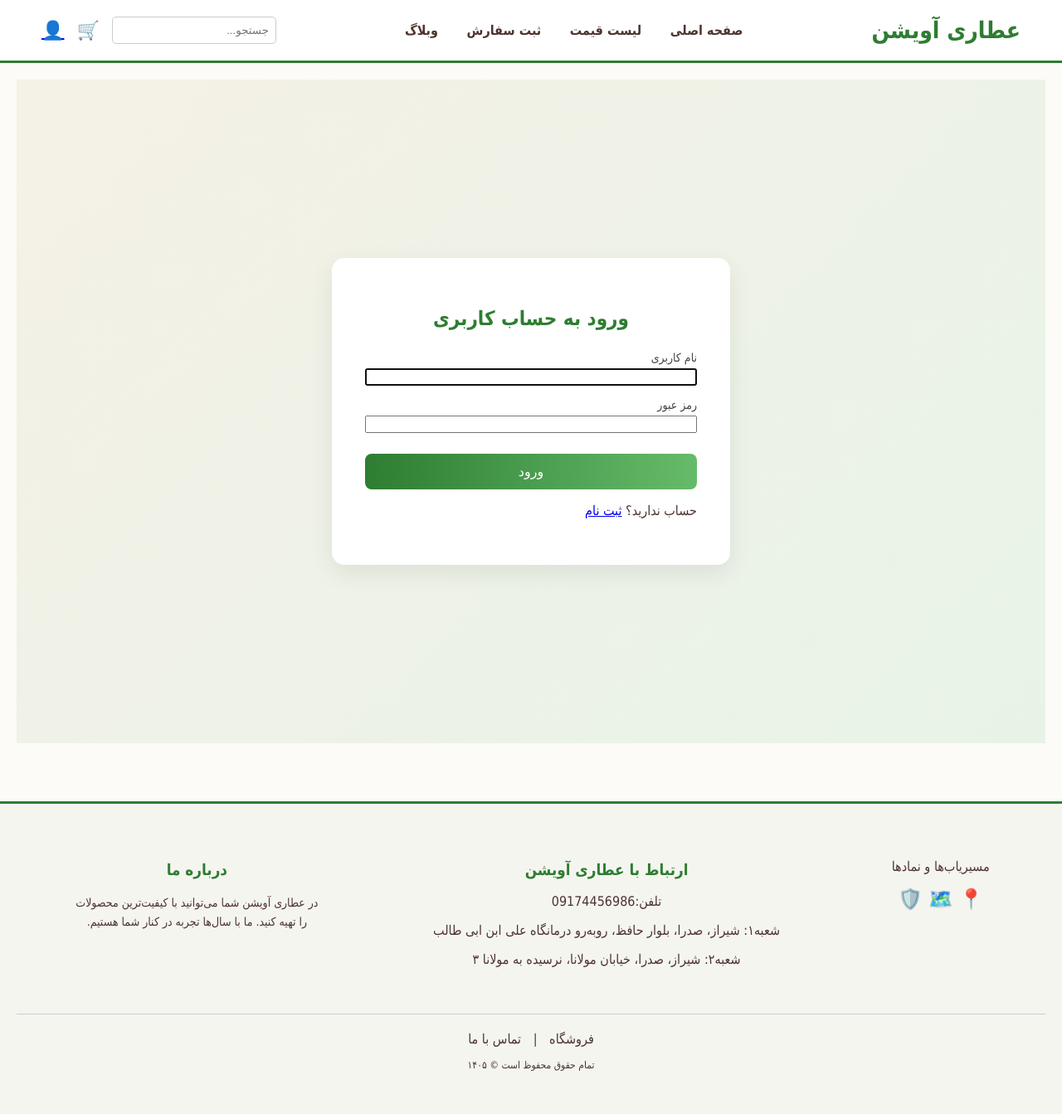
After one commit to Faranak-Fallahi/organic_shop, a Django app: page /accounts/login/ in a window 1280 px wide. The commit adds this page. Shown: the whole page at 83% size. Run offline with Django 4.2, Linux system fonts and the light colour scheme.

Commit message:
feat(accounts): implement user login

```diff
--- /dev/null
+++ b/accounts/templates/accounts/login.html
@@ -0,0 +1,40 @@
+{% extends "base.html" %}
+{% block title %}ورود{% endblock %}
+
+{% block content %}
+
+<div class="register-wrapper">
+
+    <div class="register-card">
+
+        <h2 class="register-title">ورود به حساب کاربری</h2>
+
+        <form method="POST">
+            {% csrf_token %}
+
+            <div class="form-group">
+                <label>نام کاربری</label>
+                {{ form.username }}
+            </div>
+
+            <div class="form-group">
+                <label>رمز عبور</label>
+                {{ form.password }}
+            </div>
+
+            <button type="submit" class="register-btn">
+                ورود
+            </button>
+
+        </form>
+
+        <p class="login-link">
+            حساب ندارید؟
+            <a href="{% url 'register' %}">ثبت نام</a>
+        </p>
+
+    </div>
+
+</div>
+
+{% endblock %}
--- a/accounts/templates/accounts/register.html
+++ b/accounts/templates/accounts/register.html
@@ -60,7 +60,8 @@
 
         <p class="login-link">
             قبلاً ثبت نام کرده‌اید؟
-
+            <a href="{% url 'login' %}" >ورود</a>
+-
         </p>
 
     </div>
--- a/accounts/urls.py
+++ b/accounts/urls.py
@@ -1,6 +1,8 @@
 from django.urls import path
 from . import views
+from .views import UserLoginView
 
 urlpatterns = [
     path('register/', views.register, name='register'),
+    path("login/", UserLoginView.as_view(), name="login"),
 ]
--- a/accounts/views.py
+++ b/accounts/views.py
@@ -1,5 +1,7 @@
 from django.shortcuts import render, redirect
 from . import forms
+from django.contrib.auth.views import LoginView
+
 
 
 def register(request):
@@ -12,3 +14,7 @@ def register(request):
         form = forms.RegisterForm()
 
     return render(request, 'accounts/register.html', {'form': form})
+
+
+class UserLoginView(LoginView):
+    template_name = "accounts/login.html"
--- a/config/settings.py
+++ b/config/settings.py
@@ -145,3 +145,7 @@ DEFAULT_AUTO_FIELD = 'django.db.models.BigAutoField'
 
 #CREATE CUSTOMUSER
 AUTH_USER_MODEL = "accounts.User"
+
+#redirect url
+LOGIN_REDIRECT_URL = "product_list"
+LOGOUT_REDIRECT_URL = "product_list"
--- a/templates/base.html
+++ b/templates/base.html
@@ -23,7 +23,8 @@
     <div class="header-icons">
         <input type="text" placeholder="جستجو..." class="search-box">
         <span class="icon-box">🛒</span>
-        <span class="icon-box">👤</span>
+        <a href="{% url 'login' %}" class="icon-box">👤</a>
+
     </div>
 </header>
 
```
